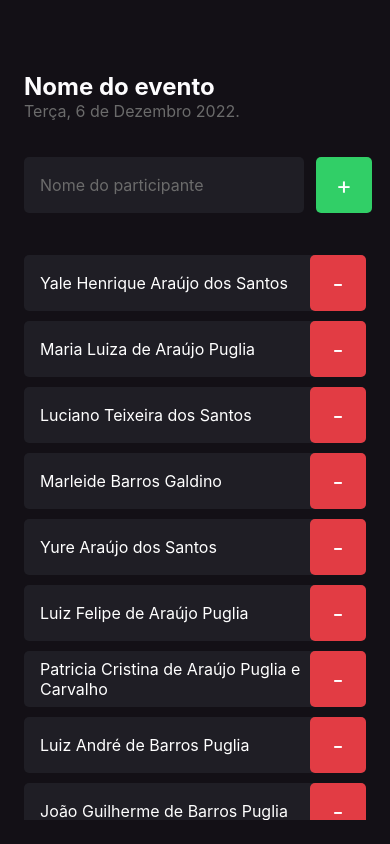
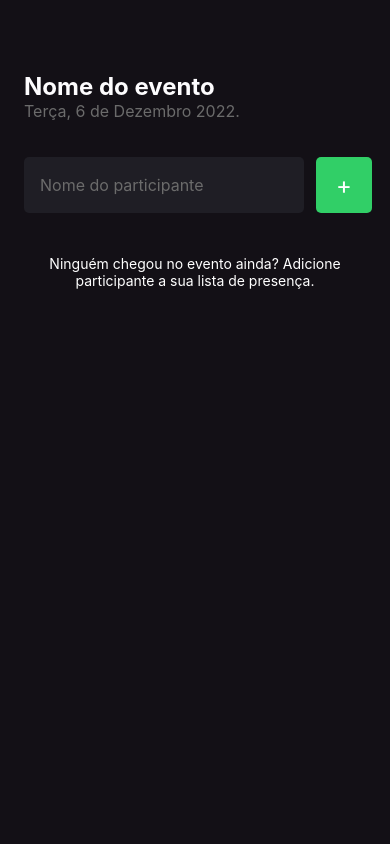
Before and after one commit to yale1995/im-here, a React Native app: screen / in a window 390 px wide. Built offline with nearby package versions, Linux system fonts and the light colour scheme.

Commit message:
feat: adding and removing participants

```diff
--- a/src/screens/Home/index.tsx
+++ b/src/screens/Home/index.tsx
@@ -1,4 +1,8 @@
 import { styles } from "./styles";
+
+import { Participant } from "../../components/Participant";
+
+import { useState } from "react";
 
 import {
   View,
@@ -9,45 +13,40 @@ import {
   Alert,
 } from "react-native";
 
-import { Participant } from "../../components/Participant";
+export function Home() {
+  const [participants, setParticipants] = useState<string[]>([]);
+  const [participantName, setParticipantName] = useState("");
 
-export function Home() {
-  const participants = [
-    "Yale Henrique Araújo dos Santos",
-    "Maria Luiza de Araújo Puglia",
-    "Luciano Teixeira dos Santos",
-    "Marleide Barros Galdino",
-    "Yure Araújo dos Santos",
-    "Luiz Felipe de Araújo Puglia",
-    "Patricia Cristina de Araújo Puglia e Carvalho",
-    "Luiz André de Barros Puglia",
-    "João Guilherme de Barros Puglia",
-    "Calline de Andrade Barros",
-    "Ana Xavier dos Santos",
-    "Luiza Anália de Araújo",
-  ];
   function handleParticipantAdd() {
-    if (participants.includes("Yale Henrique Araújo dos Santos")) {
+    if (participants.includes(participantName)) {
       return Alert.alert(
         "Participant already exists",
         "Please select any other participant, this name already is in the list."
       );
     }
-    console.log("Você clicou no botão de adicionar participante");
+
+    setParticipants([...participants, participantName]);
+    setParticipantName("");
   }
 
   function handleParticipantRemove(name: string) {
-    Alert.alert(`Are you sure this?`, `Confirm to delet the participant ${name}. `, [
+    Alert.alert(
+      `Are you sure this?`,
+      `Confirm to delet the participant ${name}. `,
+      [
         {
           text: "Yes",
-        onPress: () => Alert.alert("Deleted"),
+          onPress: () =>
+            setParticipants(
+              participants.filter((participant) => participant != name)
+            ),
         },
         {
           text: "No",
           style: "cancel",
         },
-    ]);
-    console.log(`Você clicou no botão de remover participante ${name}`);
+      ]
+    );
   }
   return (
     <View style={styles.container}>
@@ -59,6 +58,8 @@ export function Home() {
           style={styles.input}
           placeholder="Nome do participante"
           placeholderTextColor="#6b6b6b"
+          onChangeText={(event) => setParticipantName(event)}
+          value={participantName}
         />
         <TouchableOpacity style={styles.button} onPress={handleParticipantAdd}>
           <Text style={styles.buttonText}>+</Text>
```
Lines whose indentation alone changed are shown as unchanged.
